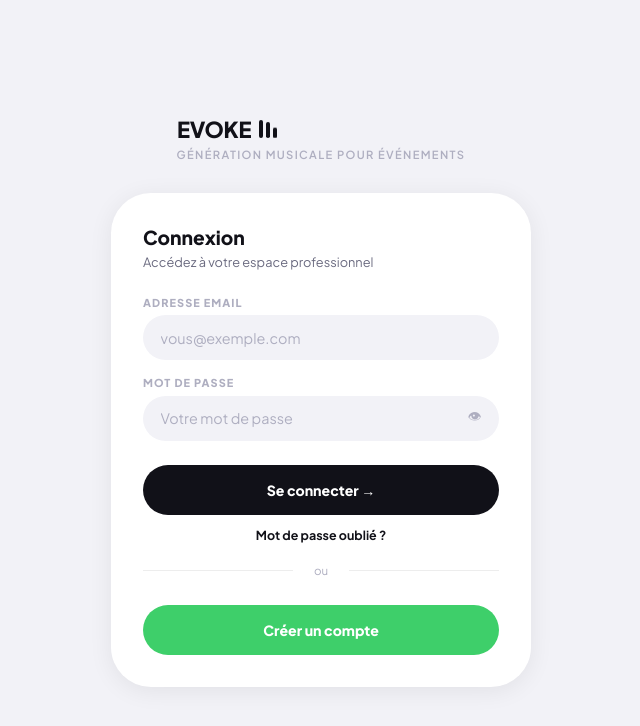
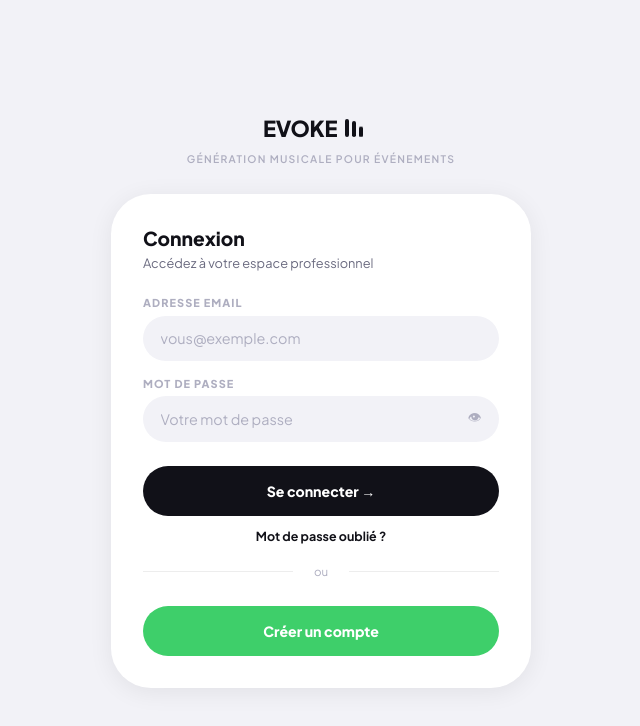
Before and after one commit to NordineBelat/evoke, a website: page evoke_vercel/public/login.html in a window 1280 px wide. Shown: the whole page, without its empty margins (319-959 px from the left). Drawn offline with Linux system fonts and the light colour scheme.

Commit message:
Add files via upload

```diff
--- a/evoke_vercel/public/login.html
+++ b/evoke_vercel/public/login.html
@@ -10,9 +10,9 @@
 :root{--bg:#f2f2f7;--white:#fff;--dark:#111118;--text:#111118;--text2:#6b6b80;--text3:#aeaec0;--green:#b8f0c8;--green2:#3ecf6a;--red:#ff6b6b;--border:rgba(0,0,0,0.07);--sh:0 4px 24px rgba(0,0,0,0.07);--rmd:24px;--rlg:32px;--rxl:40px;--rp:100px;}
 html,body{min-height:100vh;font-family:'Plus Jakarta Sans',sans-serif;background:var(--bg);color:var(--text);-webkit-font-smoothing:antialiased;overflow-x:hidden;max-width:100vw;}
 body{display:flex;flex-direction:column;align-items:center;justify-content:center;padding:2rem 1rem;}@media(max-width:480px){body{padding:1.5rem .75rem;}}
-.logo{margin-bottom:2rem;text-align:center;}
-.logo-text{font-size:1.8rem;font-weight:800;color:var(--dark);letter-spacing:-.04em;}
-.logo-sub{font-size:.7rem;font-weight:600;color:var(--text3);letter-spacing:.12em;text-transform:uppercase;margin-top:2px;}
+.logo{margin-bottom:1.8rem;text-align:center;display:flex;flex-direction:column;align-items:center;gap:.5rem;}
+.logo-sub{font-size:.65rem;font-weight:600;color:var(--text3);letter-spacing:.12em;text-transform:uppercase;}
+@media(max-width:480px){.logo{margin-bottom:1.2rem;}}
 .card{background:var(--white);border-radius:var(--rxl);padding:2rem;width:100%;max-width:420px;box-shadow:var(--sh);}@media(max-width:480px){.card{padding:1.4rem;border-radius:var(--rlg);}}
 .card-title{font-size:1.2rem;font-weight:800;color:var(--dark);margin-bottom:.3rem;}
 .card-sub{font-size:.8rem;color:var(--text2);margin-bottom:1.6rem;}
@@ -42,7 +42,7 @@ body{display:flex;flex-direction:column;align-items:center;justify-content:cente
 </head>
 <body>
 <div class="logo">
-  <div class="logo-text" style="color:var(--dark)"><svg width="116" height="32" viewBox="0 0 116 32" style="display:block;overflow:visible">
+  <svg width="116" height="32" viewBox="0 0 116 32" style="display:block;overflow:visible;color:var(--dark)">
     <defs><style>.bc1{animation:bca 1s ease-in-out infinite alternate;}.bc2{animation:bca 1s ease-in-out .25s infinite alternate;}.bc3{animation:bca 1s ease-in-out .5s infinite alternate;}@keyframes bca{0%{transform:scaleY(.15);}100%{transform:scaleY(1);}}</style></defs>
     <text x="0" y="25" font-family="'Plus Jakarta Sans',sans-serif" font-size="22" font-weight="800" fill="currentColor" letter-spacing="-.3">EVOKE</text>
     <g transform="translate(82,7)">
@@ -50,7 +50,7 @@ body{display:flex;flex-direction:column;align-items:center;justify-content:cente
       <rect class="bc2" x="7" y="0" width="4" height="18" rx="2" fill="currentColor" transform-origin="9 18"/>
       <rect class="bc3" x="14" y="0" width="4" height="18" rx="2" fill="currentColor" transform-origin="16 18"/>
     </g>
-</svg></div>
+  </svg>
   <div class="logo-sub">Génération musicale pour événements</div>
 </div>
 
```
Also changed, not shown: evoke_vercel/public/dashboard.html (+0 -1 lines). Lines whose indentation alone changed are shown as unchanged.
